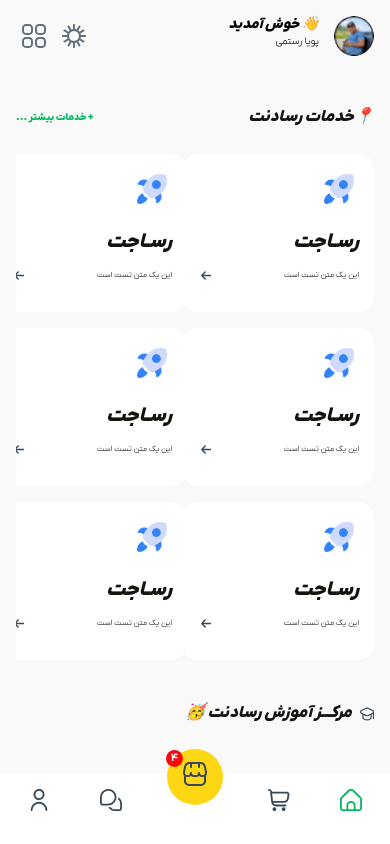
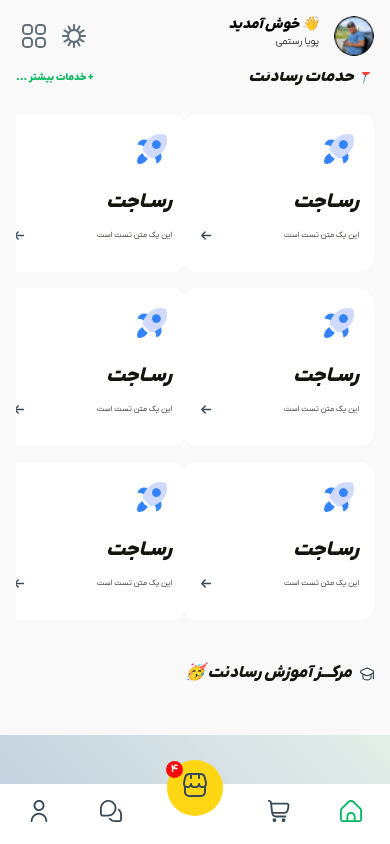
Before and after one commit to amzxir/rasa-app, a React (Vite) app: page / in a window 390 px wide. Built offline with nearby package versions, Linux system fonts and the light colour scheme.

Commit message:
menu amd navbard fixed in mobile and desktop relative

```diff
--- a/src/assets/sass/header.module.scss
+++ b/src/assets/sass/header.module.scss
@@ -26,3 +26,16 @@
 
     }
 }
+
+.navbar_fixed {
+    background-color: #f9f9f9;
+}
+
+@media screen and (max-width: 400px){
+    .navbar_fixed {
+        position: fixed;
+        top: 0;
+        padding: 1rem 0rem;
+        background-color: #f9f9f9;
+    }
+}
--- a/src/assets/sass/menu.module.scss
+++ b/src/assets/sass/menu.module.scss
@@ -64,3 +64,11 @@
         padding-right: 3rem;
     }
 }
+
+
+@media screen and (max-width: 400px){
+    .menu_bar {
+        position: fixed;
+        bottom: 0;
+    }
+}
--- a/src/index.css
+++ b/src/index.css
@@ -36,6 +36,10 @@ h1 , h2 , h3 , h4 , h5 , h6 , p , span , div , button {
   -ms-touch-action: manipulation;
   touch-action: manipulation;
   -webkit-touch-callout: none;
+  /* background-image: linear-gradient(180deg, #2af598 0%, #009efd 100%); */
+  /* background-image: linear-gradient(to top, #48c6ef 0%, #6f86d6 100%); */
+  /* background-image: linear-gradient(to top, #a3bded 0%, #6991c7 100%); */
+  background-image: linear-gradient(45deg, #93a5cf 0%, #e4efe9 100%);
 }
 
 body {
@@ -73,6 +77,13 @@ body {
   .super-app-container {
       height: 100%;
   }
+
+}
+
+@media screen and (max-width: 400px){
+  .scroll-auto{
+    height: 100%;
+  }
 }
 
 .super-app-container {
--- a/src/layouts/header.jsx
+++ b/src/layouts/header.jsx
@@ -11,7 +11,7 @@ import { Container } from "@mui/material";
 
 export default function Header() {
   return (
-    <Container maxWidth="sm">
+    <Container className={styles.navbar_fixed} maxWidth="sm">
       <Grid container spacing={2}>
         <Grid item xs={9}>
           <Stack direction="row">
```
